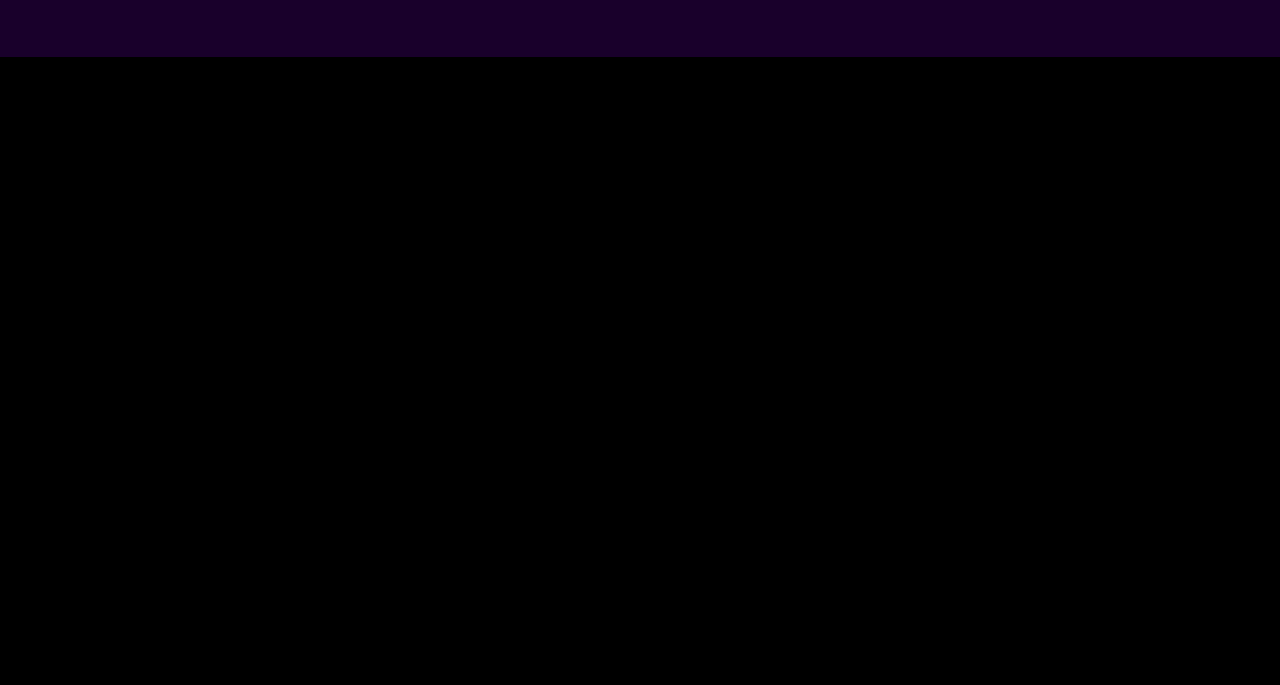
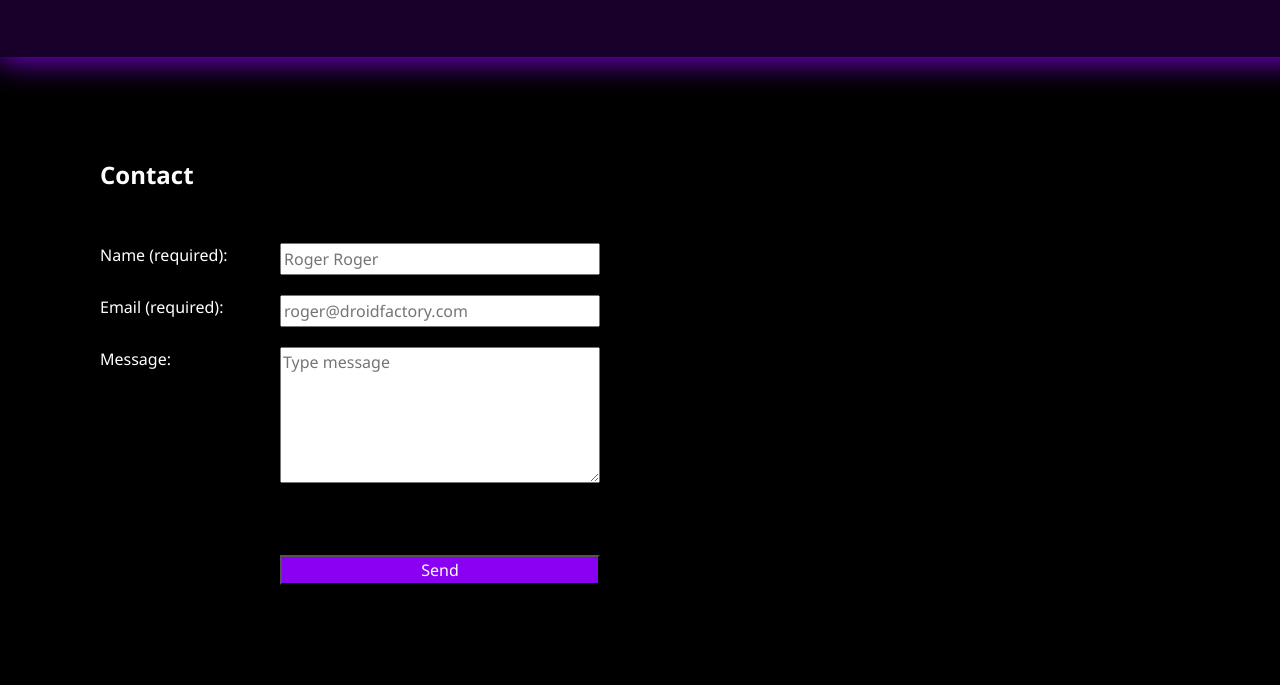
Before and after one commit to imd1005-web-development-winter-2023/assignment-02-RoboRaccoon, a plain HTML site: page index.html in a window 1280 px wide. Shown: the part 5711-6396 px from the top of the page. Before the commit the page ends 5768 px from the top, so only its background shows below. Drawn offline with Linux system fonts and the light colour scheme.

Commit message:
Form complete!

```diff
--- a/index.html
+++ b/index.html
@@ -219,6 +219,32 @@
           </div>
         </section>
 
+        <!-- Contact Section -->
+        <section>
+
+          <div class="contact">
+
+            <h2>Contact</h2>
+
+            <form class="form">
+
+                  <label class="label" for="name">Name (required):</label>
+                  <input type="text" id="name" required="required" placeholder="Roger Roger" />
+
+                  <lable class="label" for="email">Email (required):</lable>
+                  <input type="email" id="email" name="email" required="required" placeholder="roger@droidfactory.com" />
+
+                  <lable class="label" for="message">Message:</lable>
+                  <textarea class="message--box" id="message" rows="5" placeholder="Type message"></textarea>
+
+                  <button type="submit">Send</button>
+              </ul>
+            </form>
+
+          </div>
+
+        </section>
+
         <!--
       <form class="main--form">
         <label class="sr-only" for="students">Search students</label>
--- a/style.css
+++ b/style.css
@@ -322,6 +322,53 @@ main {
   max-width: 1000px;
 }
 
+/* Contact Form Section */
+
+.contact h2 {
+  display: flex;
+  justify-content: left;
+  padding-top: 100px;
+  padding-left: 100px;
+}
+
+.contact .form {
+  display: grid;
+  grid-template-columns: 10rem 20rem;
+  grid-template-rows: repeat(6, 2rem);
+  justify-content: left;
+
+  gap: 20px;
+  padding-left: 100px;
+  padding-top: 50px;
+  padding-bottom: 100px;
+}
+
+.contact .label {
+  text-align: left;
+}
+
+.contact .message--box {
+  grid-row-start: 3;
+  grid-row-end: -2;
+  grid-column-start: 2;
+}
+
+.contact button {
+  grid-row-start: -1;
+  grid-column-end: -1;
+
+  font-weight: 100;
+  color: white;
+  background-color:#8900f2;
+}
+
+.contact button:hover {
+  font-weight: 100;
+  color: #8900f2;
+  background-color: white;
+  text-decoration: underline;
+}
+
 body {
   text-align: center;
   font-family:'Segoe UI', Tahoma, Geneva, Verdana, sans-serif;
```
